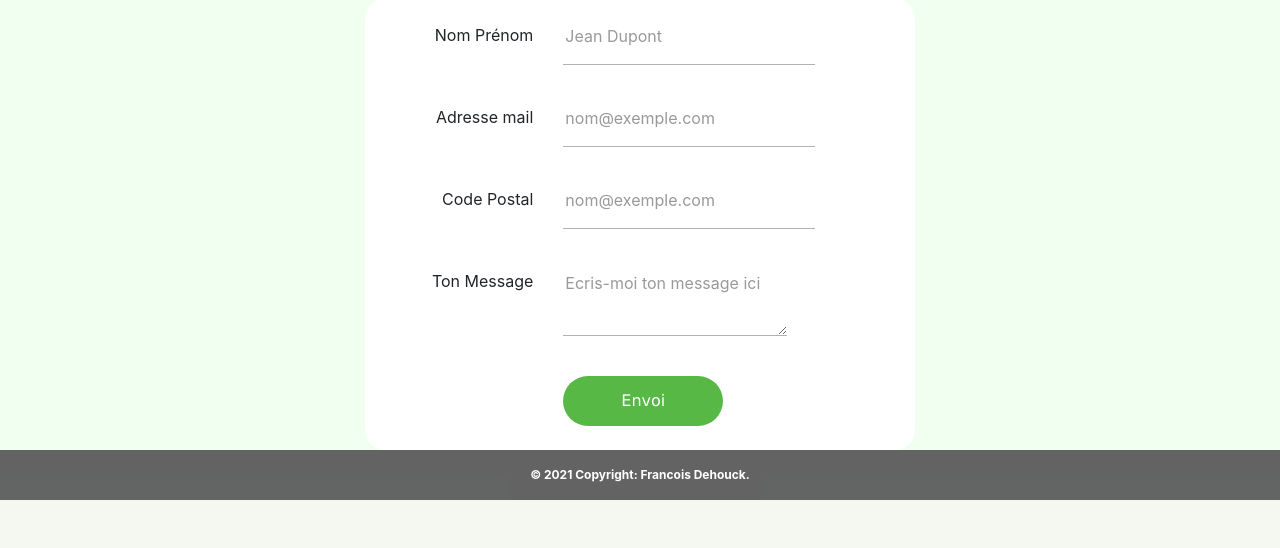
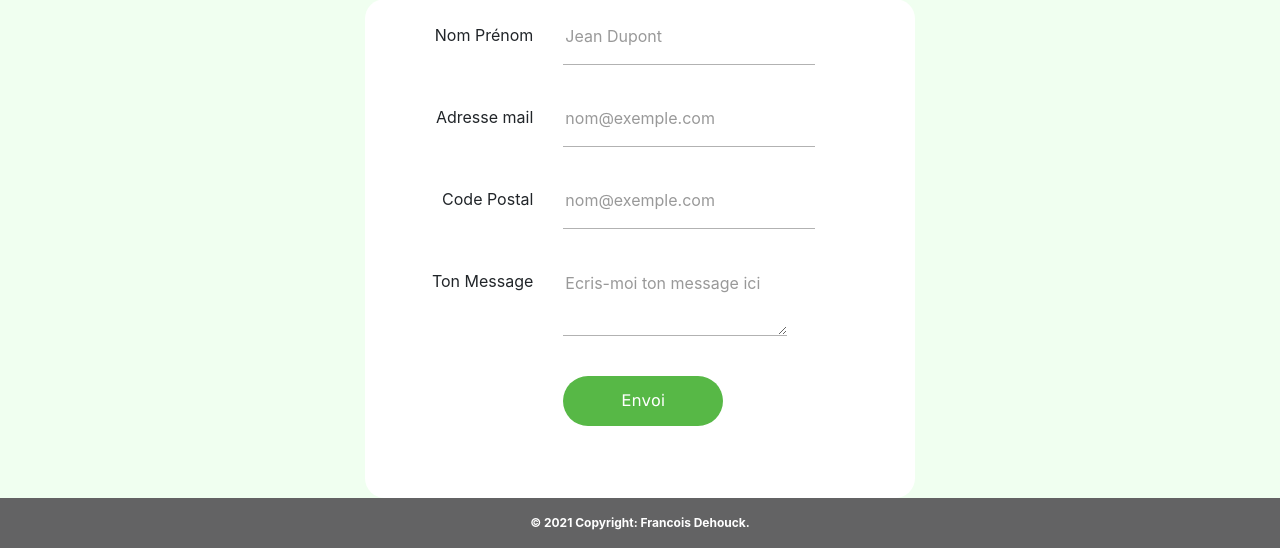
Before and after one commit to FrountchD/transit_beta, a Flask app: page / in a window 1280 px wide. Shown: the part 3335-3883 px from the top of the page. Before the commit the page ends 3835 px from the top, so only its background shows below. Run offline with Flask 2, Linux system fonts and the light colour scheme; some libraries are stand-ins or nearby versions.

Commit message:
webiste v3c

```diff
--- a/app/templates/index.html
+++ b/app/templates/index.html
@@ -110,7 +110,7 @@
 
 <div class="row mx-3">
 
- <div class="col-md-10 mx-auto pt-4" id="contactFormFinal">
+ <div class="col-md-10 mx-auto pt-4 pb-5" id="contactFormFinal">
 
 	<form class="" method="post">
 
```
